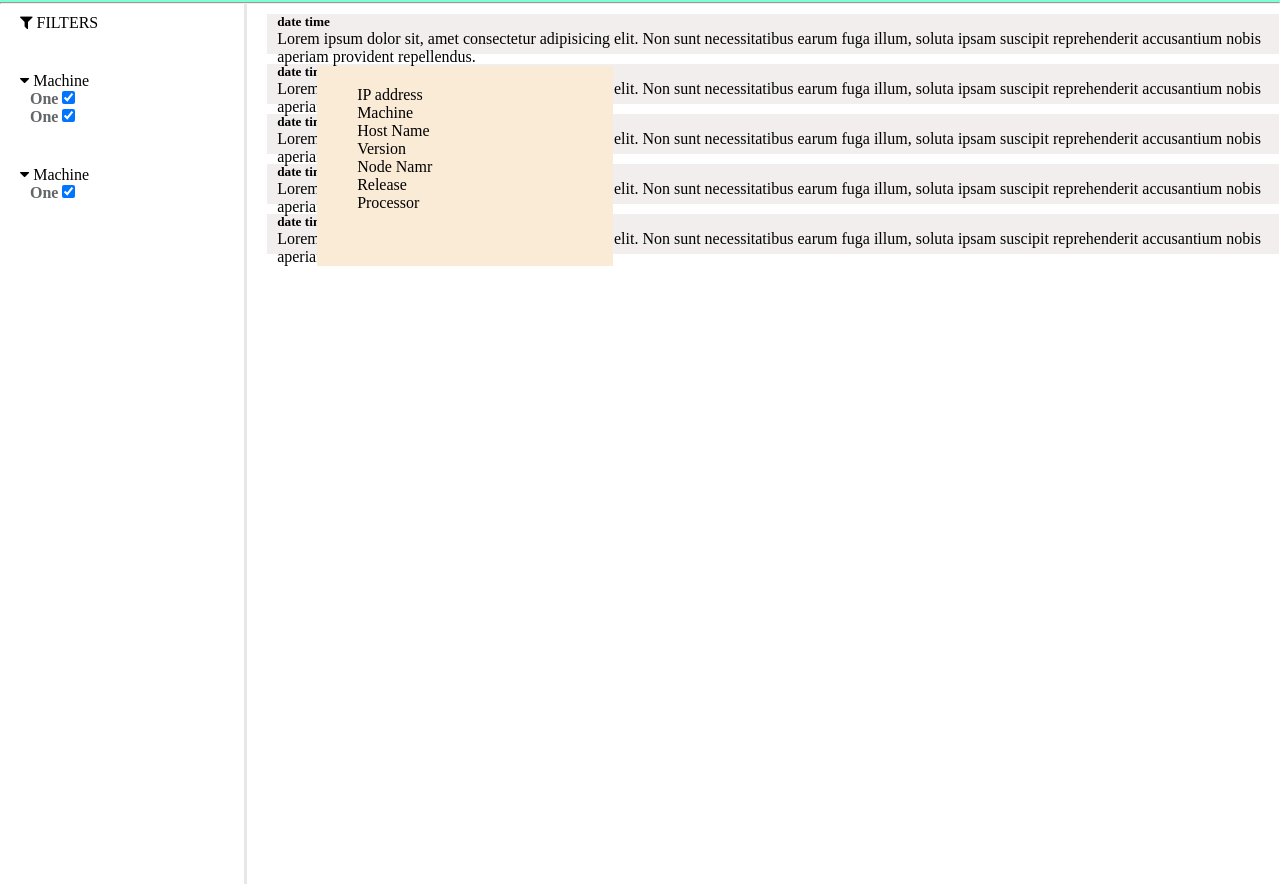
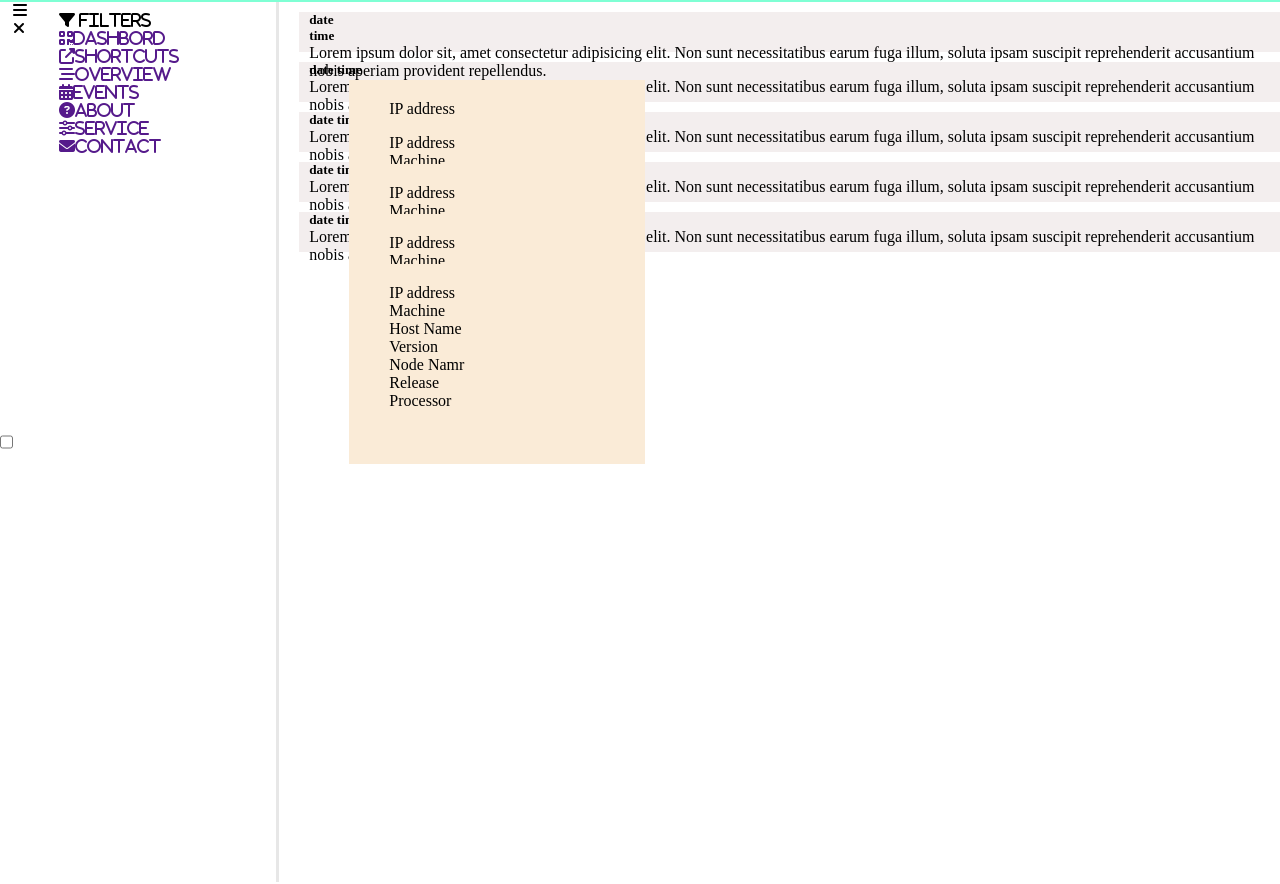
Before and after one commit to muskanv021/web-project-code, a plain HTML site: page index.html in a window 1280 px wide. Shown: the part 45-929 px from the top of the page. Drawn offline with Linux system fonts and the light colour scheme.

Commit message:
Update index.html

```diff
--- a/index.html
+++ b/index.html
@@ -6,6 +6,10 @@
     <meta name="viewport" content="width=device-width, initial-scale=1.0">
     <link rel="stylesheet" href="style.css">
     <link rel="stylesheet" href="https://cdnjs.cloudflare.com/ajax/libs/font-awesome/4.7.0/css/font-awesome.min.css">
+    <link rel="stylesheet" href="dashboard.html">
+    <script src='https://kit.fontawesome.com/a076d05399.js' crossorigin='anonymous'></script>
+    <script src="script.js" defer></script>
+
     <title>LOg viewer</title>
 
 </head>
@@ -13,53 +17,94 @@
 <body class="root">
     <nav>
         <h1> Log analyzer</h1>
-        <div>
-        <input type="text" placeholder="Search..">
-        <button type="submit"><i class="fa fa-search"></i></button>
-    </div>
-    </nav>
-    <hr>
-    <div class="main">
-        <div class="container-1">
-            <div class="filter">
-                <i class="fa fa-filter"> FILTERS</i>
-
+        <div class="searchbox">
+            <input type="text" placeholder=" Search..">
+              <i class="fa fa-search"></i>
 
 
         </div>
-            <div class="level">
-                <i class="fa fa-caret-down" aria-hidden="true">
-                 Machine
+    </nav>
 
-                </i>
 
-                    <label class="container">One
-                        <input checked="checked" type="checkbox" >
-                        <span class="checkmark"></span>
+    <div class="main">
+        <input type="checkbox" name="" id="check">
+         <label for="check">
+            <i class="fa fa-bars " id="btn"></i>
+            <i class="fa fa-times" id="cancel"></i>
          </label>
-                      <label class="container">One
-                        <input checked="checked" type="checkbox" >
-                        <span class="checkmark"></span>
-                      </label>
+        <div class="container-1">
+            <div class="filter">
+                <i class="fa fa-filter"> FILTERS</i></div>
 
-                <div class="level">
-                    <i class="fa fa-caret-down" aria-hidden="true">   Machine</i>
-                    <label class="container">One
-                        <input checked="checked" type="checkbox" >
-                        <span class="checkmark"></span>
-                      </label>
+            <div class="slidebar">
+
+
+            <p><a href=""><i class="fa fa-qrcode">Dashbord</i></a></p>
+            <p><a href=""><i class="fa fa-external-link">Shortcuts</i></a></p>
+            <p><a href=""><i class="fa fa-stream">Overview</i></a></p>
+            <p><a href=""><i class="fa fa-calendar">Events</i></a></p>
+            <p><a href=""><i class="fa fa-question-circle">About</i></a></p>
+            <p><a href=""><i class="fa fa-sliders">Service</i></a></p>
+            <p><a href=""><i class="fa fa-envelope">Contact</i></a></p>
+
         </div>
-            </div>
-
         </div>
         <div id="container-2">
 
             <div class="level-1">
+                <div class="box" draggable="true">
+
+                    <h5>date </h5>
+                    <h5>time</h5>
+                    <p>Lorem ipsum dolor sit, amet consectetur adipisicing elit.
+                        Non sunt necessitatibus earum fuga illum, soluta ipsam suscipit reprehenderit accusantium nobis
+                        aperiam provident repellendus.</p>
+                    <div class="small-box-1">
+
+                    </div>
+
+                    <ul>
+                        <p>IP address</p>
+                        <p>Machine</p>
+                        <p>Host Name</p>
+                        <p>Version</p>
+                        <p>Node Namr</p>
+                        <p>Release</p>
+                        <p>Processor</p>
+
+
+                    </ul>
+
+                </div>
+
                 <div class="box">
                     <h5>date time</h5>
-                        <p>Lorem ipsum dolor sit, amet consectetur adipisicing elit. Non sunt necessitatibus earum fuga illum, soluta ipsam suscipit reprehenderit accusantium nobis aperiam provident repellendus.</p>
+                    <p>Lorem ipsum dolor sit, amet consectetur adipisicing elit. Non sunt necessitatibus earum fuga
+                        illum, soluta ipsam suscipit reprehenderit accusantium nobis aperiam provident repellendus.</p>
+                        <div class="small-box-2">
+
+                        </div>
+                    <ul>
+                        <p>IP address</p>
+                        <p>Machine</p>
+                        <p>Host Name</p>
+                        <p>Version</p>
+                        <p>Node Namr</p>
+                        <p>Release</p>
+                        <p>Processor</p>
 
 
+                    </ul>
+                </div>
+
+
+                <div class="box">
+                    <h5>date time</h5>
+                    <p>Lorem ipsum dolor sit, amet consectetur adipisicing elit. Non sunt necessitatibus earum fuga
+                        illum, soluta ipsam suscipit reprehenderit accusantium nobis aperiam provident repellendus.</p>
+                        <div class="small-box-3">
+
+                        </div>
                     <ul>
                         <p>IP address</p>
                         <p>Machine</p>
@@ -75,23 +120,42 @@
 
                 <div class="box">
                     <h5>date time</h5>
-                        <p>Lorem ipsum dolor sit, amet consectetur adipisicing elit. Non sunt necessitatibus earum fuga illum, soluta ipsam suscipit reprehenderit accusantium nobis aperiam provident repellendus.</p>
+                    <p> Lorem ipsum dolor sit, amet consectetur adipisicing elit. Non sunt necessitatibus earum fuga
+                        illum, soluta ipsam suscipit reprehenderit accusantium nobis aperiam provident repellendus.</p>
+                        <div class="small-box-4">
+
                         </div>
+                    <ul>
+                        <p>IP address</p>
+                        <p>Machine</p>
+                        <p>Host Name</p>
+                        <p>Version</p>
+                        <p>Node Namr</p>
+                        <p>Release</p>
+                        <p>Processor</p>
 
 
-                    <div class="box">
-                        <h5>date time</h5>
-                        <p>Lorem ipsum dolor sit, amet consectetur adipisicing elit. Non sunt necessitatibus earum fuga illum, soluta ipsam suscipit reprehenderit accusantium nobis aperiam provident repellendus.</p>
+                    </ul>
                 </div>
 
                 <div class="box">
                     <h5>date time</h5>
-                        <p> Lorem ipsum dolor sit, amet consectetur adipisicing elit. Non sunt necessitatibus earum fuga illum, soluta ipsam suscipit reprehenderit accusantium nobis aperiam provident repellendus.</p>
+                    <p> Lorem ipsum dolor sit, amet consectetur adipisicing elit. Non sunt necessitatibus earum fuga
+                        illum, soluta ipsam suscipit reprehenderit accusantium nobis aperiam provident repellendus.</p>
+                        <div class="small-box-5">
+
                         </div>
+                    <ul>
+                        <p>IP address</p>
+                        <p>Machine</p>
+                        <p>Host Name</p>
+                        <p>Version</p>
+                        <p>Node Namr</p>
+                        <p>Release</p>
+                        <p>Processor</p>
 
-                    <div class="box">
-                        <h5>date time</h5>
-                        <p> Lorem ipsum dolor sit, amet consectetur adipisicing elit. Non sunt necessitatibus earum fuga illum, soluta ipsam suscipit reprehenderit accusantium nobis aperiam provident repellendus.</p>
+
+                    </ul>
                 </div>
 
 
```
Lines whose indentation alone changed are shown as unchanged.
